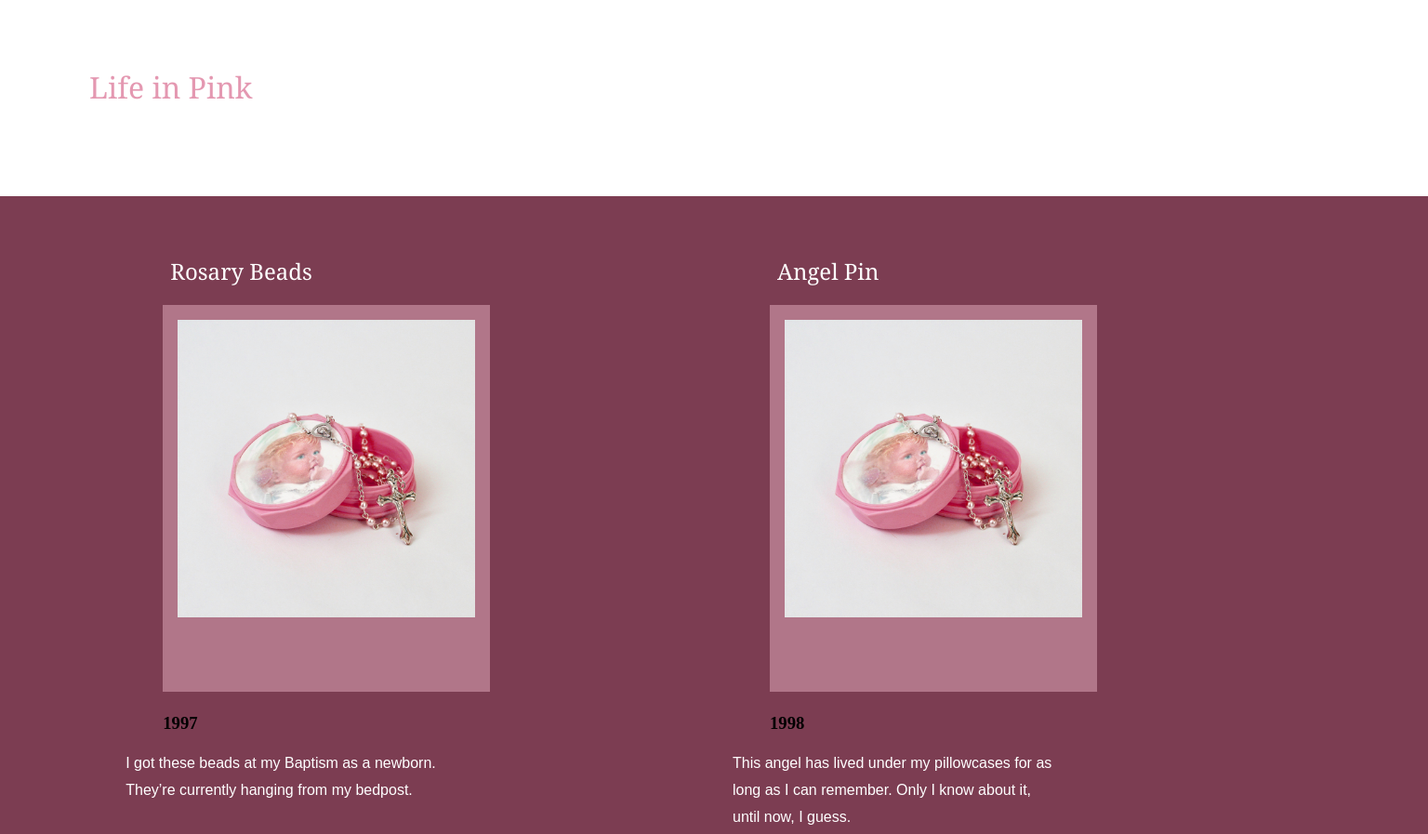
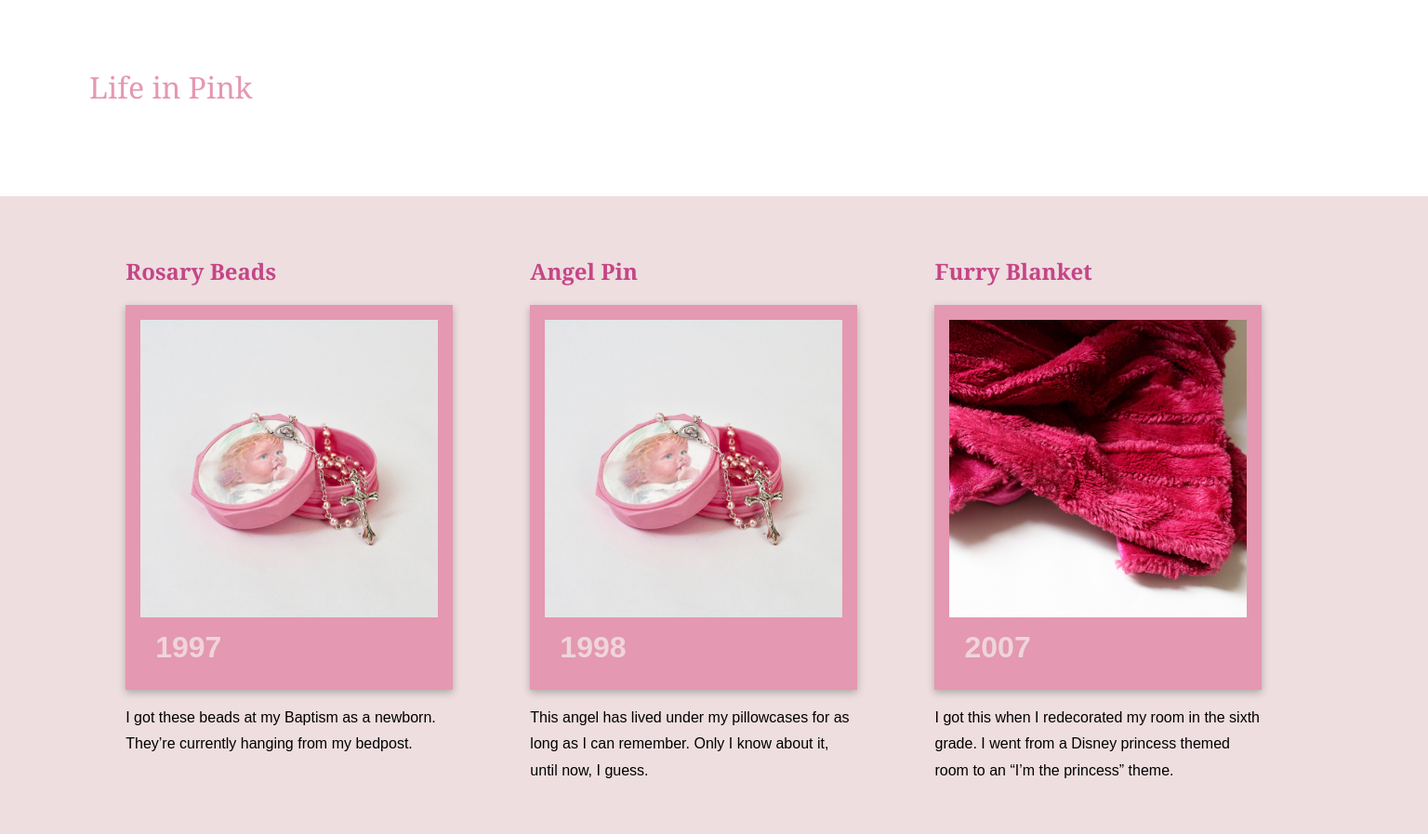
Before and after one commit to coralazevedo/pink, a plain HTML site: page index.html in a window 1536 px wide. Shown: the top 897 px of the page at 93% size. Drawn offline with Linux system fonts and the light colour scheme.

Commit message:
edited css

```diff
--- a/css/pink-screen.css
+++ b/css/pink-screen.css
@@ -1,18 +1,30 @@
 img {
+  max-width: 100%;
+  height: auto;
+  box-shadow: 0 .1em .5em rgba(0, 0, 0, .25)inset;
+}
+
+figure {
   max-width: 20em;
   height: auto;
   border: 1em solid #e498b1;
-  border-bottom: 5em solid #e498b1;
   margin-left: 0;
   margin-right: 0;
+  background: #e498b1;
+  box-shadow: 0 .2em .5em rgba(0, 0, 0, .25);
 }
 
-.year {
+
+h3 {
   font-weight: bold;
-  margin-top: -2em;
-  margin-left: .5em;
-  font-size: 1.25em;
-  color: #000;
+  font-weight: bold;
+  margin-top: .5em;
+  margin-bottom: 0;
+  font-size: 1.8em;
+  color: #fff;
+  font-family: "TrebuchetMS", sans-serif;
+  line-height: 1.8em;
+  max-width: 22em;
 }
 
 li{
@@ -21,8 +33,7 @@ li{
 h2 {
   font-family: "Georgia", serif;
   font-weight: bold;
-  color: #7c3d52;
-  margin-left: 2em;
+  color: #c64586;
   margin-top: 2em;
 }
 
@@ -37,7 +48,7 @@ h1 {
   font-size: 2em;
   font-weight: normal;
   color: #e498b1;
-  background: #7c3d52;
+  background: #eedee0;
   padding:  2em 3em 2em 3em;
   margin-left: 0;
   margin-top: -1em;
@@ -69,8 +80,7 @@ ul {
 
   img {
     margin-left: 0;
-    border: 1em solid #B17689;
-    border-bottom: 5em solid #B17689;
+
   }
 
 ul {
@@ -79,24 +89,29 @@ ul {
   margin-right: auto;
 }
 body {
-  background-color: #7c3d52;
+  background-color: #eedee0;
   width: 100%;
 }
 
 h2 {
-  color: #fff;
-  font-weight: normal;
+  color: #c64586;
+  /*font-weight: normal;*/
 }
 
-.year {
+h3 {
   font-weight: bold;
-  margin-top: -2em;
+  margin-top: 0;
+  margin-bottom: 0;
   margin-left: .5em;
   font-size: 2em;
-  color: #7c3d52;
+  color: #eed5da;
+  font-family: "TrebuchetMS", sans-serif;
+  line-height: 1.8em;
+  max-width: 22em;
 }
-p {
-  color: #fff;
+
+.story {
+  color: #000;
 }
 
 .row-col {
@@ -113,3 +128,55 @@ h1 {
 }
 
 }
+
+@media (min-width: 90em) {
+
+  img {
+    margin-left: 0;
+
+  }
+
+ul {
+  width: 85%;
+  margin-left: auto;
+  margin-right: auto;
+}
+body {
+  background-color: #eedee0;
+  width: 100%;
+}
+
+h2 {
+  color: #c64586;
+  /*font-weight: normal;*/
+}
+
+h3{
+  font-weight: bold;
+  margin-top: 0em;
+  margin-bottom: 0;
+  margin-left: .5em;
+  font-size: 2em;
+  color: #eed5da;
+  font-family: "TrebuchetMS", sans-serif;
+  line-height: 1.8em;
+}
+
+.story {
+  color: #000;
+}
+
+.row-col {
+  float: left;
+		width: 33.33%;
+}
+
+h1 {
+  background-color: #fff;
+  padding: 3em 3em 3em 3em;
+  margin-bottom: 0;
+  margin-top: -1em;
+  text-align: left;
+}
+
+}
```
